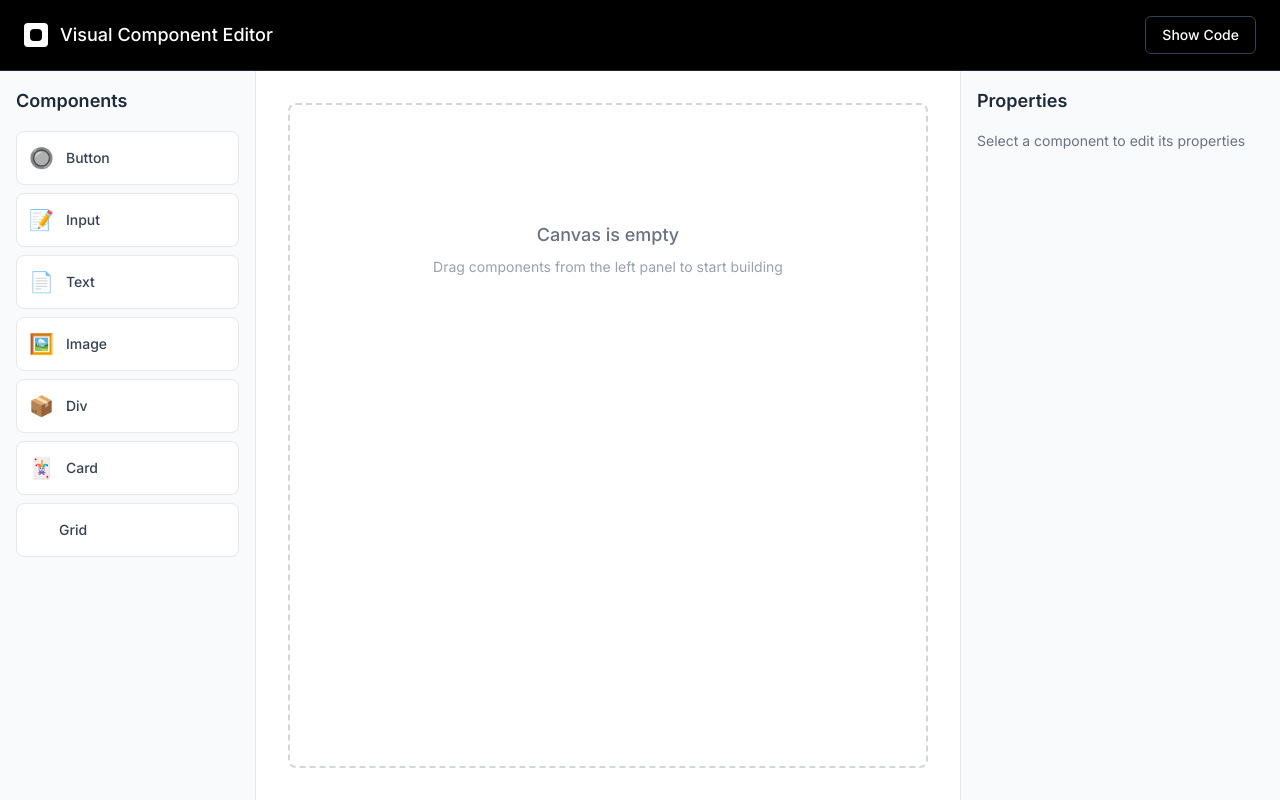
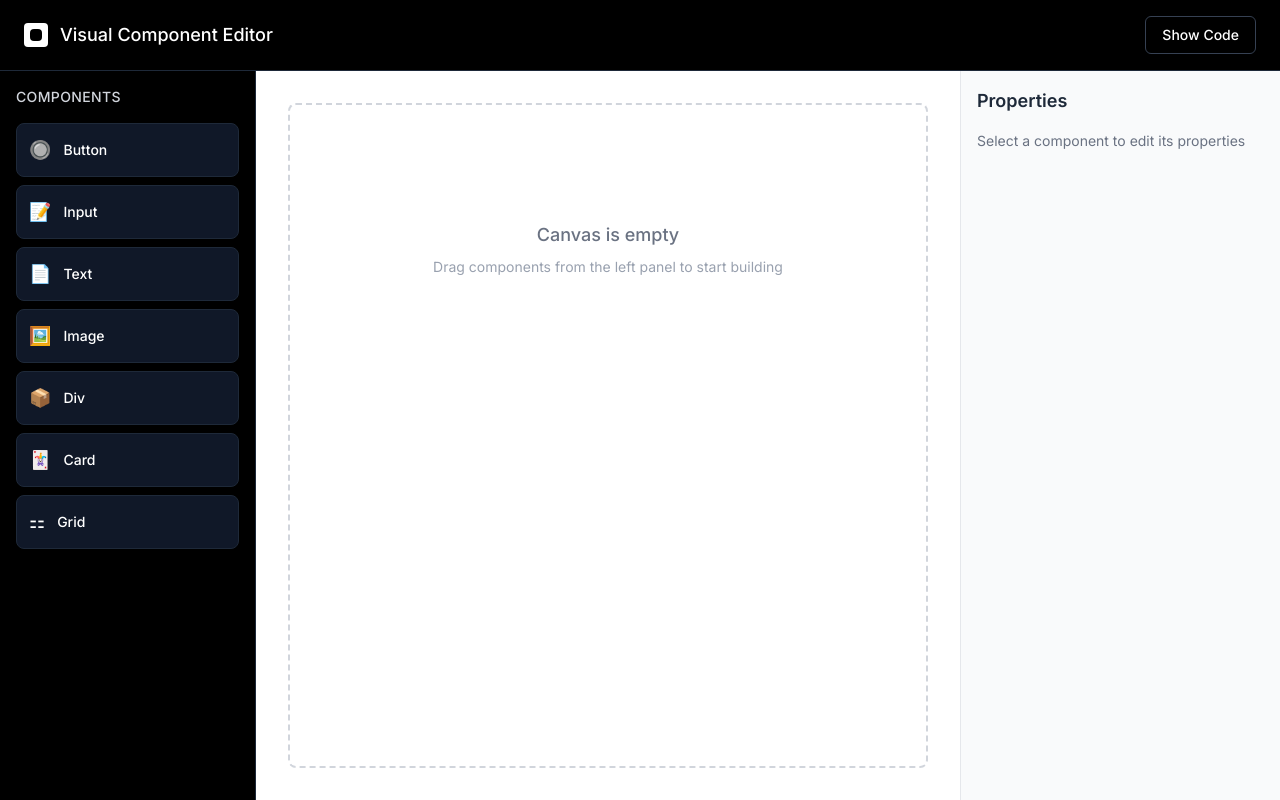
Before and after one commit to anibalalpizar/components-lab, a Next.js app: page / in a window 1280 px wide. Built offline with nearby package versions, Linux system fonts and the light colour scheme.

Commit message:
Refactor ComponentPalette styles for improved aesthetics and consistency

```diff
--- a/src/components/ComponentPalette.tsx
+++ b/src/components/ComponentPalette.tsx
@@ -1,7 +1,6 @@
 "use client"
 
 import type React from "react"
-
 import type { DragItem } from "../types/editor"
 
 const COMPONENT_TYPES = [
@@ -21,18 +20,20 @@ export default function ComponentPalette() {
   }
 
   return (
-    <div className="w-64 bg-gray-50 border-r border-gray-200 p-4">
-      <h3 className="text-lg font-semibold mb-4 text-gray-800">Components</h3>
+    <div className="w-64 bg-black border-r border-gray-800 p-4">
+      <h3 className="text-sm font-medium mb-4 text-gray-300 uppercase tracking-wide">
+        Components
+      </h3>
       <div className="space-y-2">
         {COMPONENT_TYPES.map(({ type, label, icon }) => (
           <div
             key={type}
             draggable
             onDragStart={(e) => handleDragStart(e, type)}
-            className="flex items-center gap-3 p-3 bg-white border border-gray-200 rounded-lg cursor-move hover:bg-blue-50 hover:border-blue-300 transition-colors"
+            className="flex items-center gap-3 p-3 bg-gray-900 border border-gray-800 rounded-lg cursor-move hover:bg-gray-800 hover:border-gray-700 transition-all duration-200"
           >
-            <span className="text-xl">{icon}</span>
-            <span className="text-sm font-medium text-gray-700">{label}</span>
+            <span className="text-lg">{icon}</span>
+            <span className="text-sm font-medium text-white">{label}</span>
           </div>
         ))}
       </div>
```
